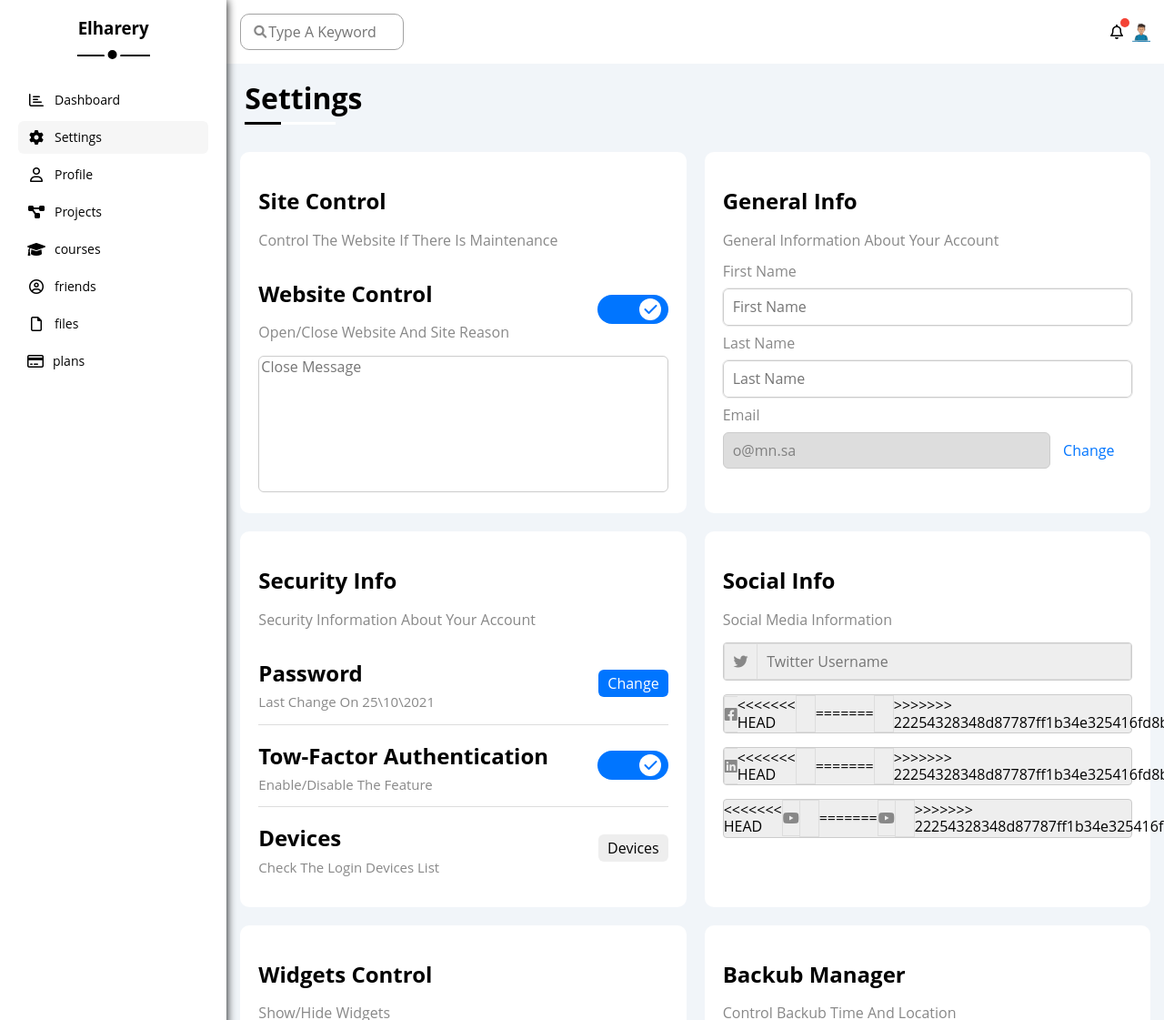
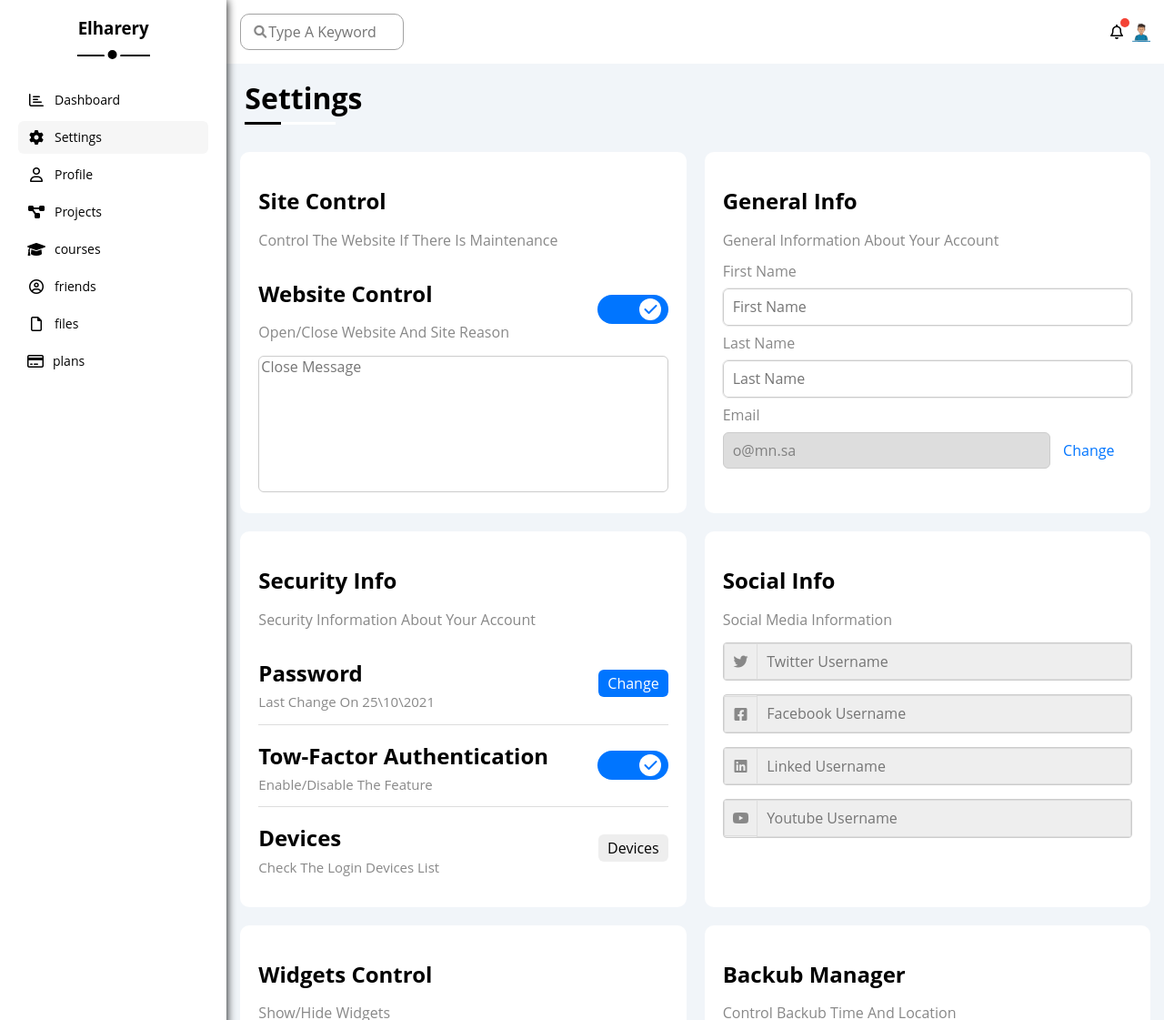
Before and after one commit to Elharery/Dasboard, a plain HTML site: page setting.html in a window 1280 px wide. Shown: the top 1121 px of the page at 91% size. Drawn offline with Linux system fonts and the light colour scheme.

Commit message:
New File

```diff
--- a/setting.html
+++ b/setting.html
@@ -188,32 +188,19 @@
                 </div>
                 <div class="d-flex align-center bg-eee box-1">
                     <i class="fa-brands fa-square-facebook fac"></i>
-<<<<<<< HEAD
                     <input class="w-full border-outline bg-eee txt-tr p-10 tw" type="text" name="" id="" placeholder="Facebook username">
-=======
-                    <input class="w-full border-outline bg-eee txt-tr p-10 tw" type="text" name="" id="" placeholder="facebook username">
->>>>>>> 22254328348d87787ff1b34e325416fd8b8fd08a
                     <!-- <div class="d w-full"> -->
                     <!-- </div> -->
                 </div>
                 <div class="d-flex align-center bg-eee box-1">
                     <i class="fa-brands fa-linkedin linked"></i>
-<<<<<<< HEAD
                     <input class="w-full border-outline bg-eee txt-tr p-10 tw" type="text" name="" id="" placeholder="linked username">
-=======
-                    <input class="w-full border-outline bg-eee txt-tr p-10 tw" type="text" name="" id="" placeholder="linkedin username">
->>>>>>> 22254328348d87787ff1b34e325416fd8b8fd08a
                     <!-- <div class="d w-full"> -->
                     <!-- </div> -->
                 </div>
                 <div class="d-flex align-center bg-eee box-1">
-<<<<<<< HEAD
                     <i class="fa-brands fa-youtube you"></i>
                     <input class="w-full border-outline bg-eee txt-tr p-10 tw" type="text" name="" id="" placeholder="youtube username">
-=======
-                    <i class="fa-brands fa-youtube you "></i>
-                    <input class="w-full border-outline bg-eee txt-tr p-10 tw" type="text" name="" id="" placeholder="twitter username">
->>>>>>> 22254328348d87787ff1b34e325416fd8b8fd08a
                     <!-- <div class="d w-full"> -->
                     <!-- </div> -->
                 </div>
```
